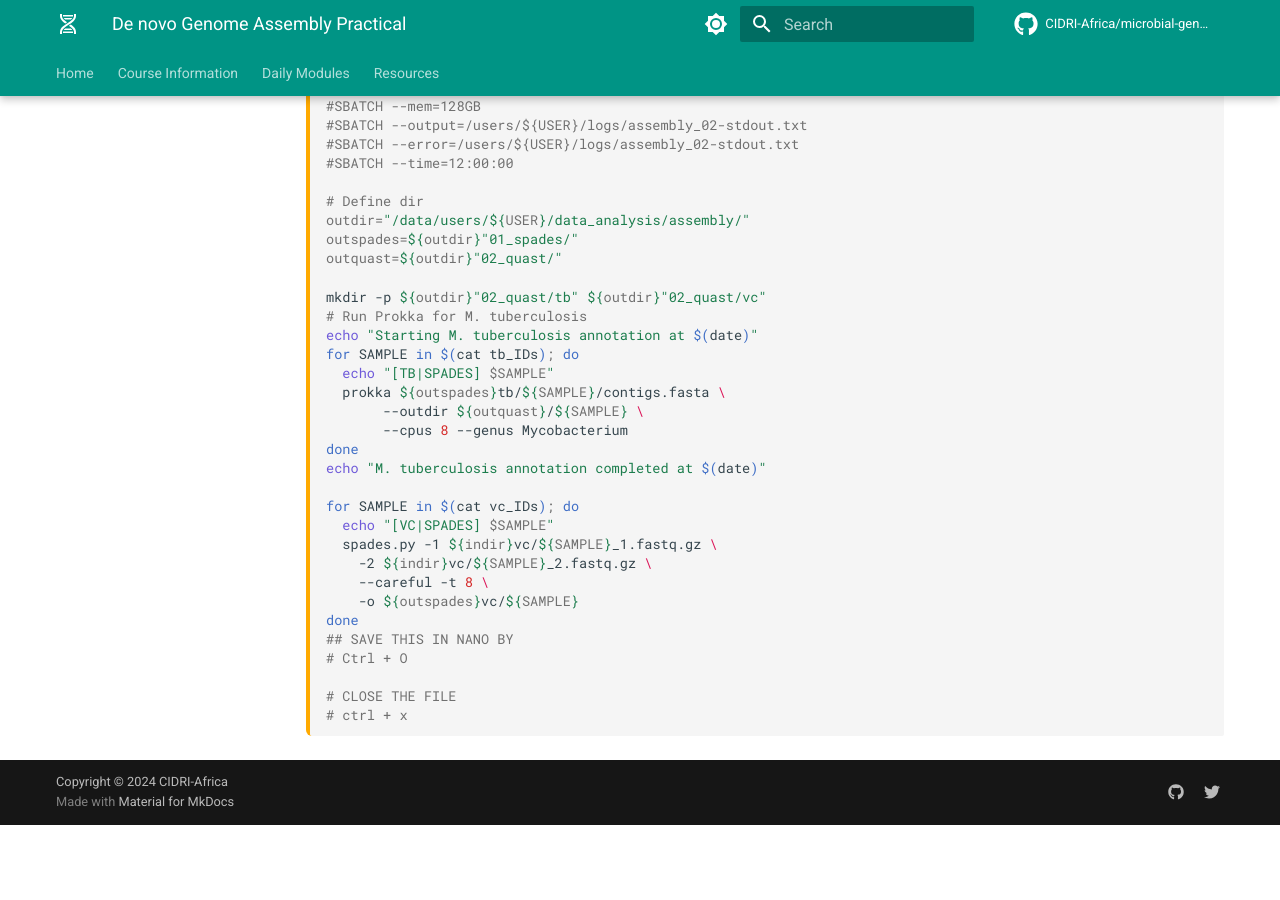
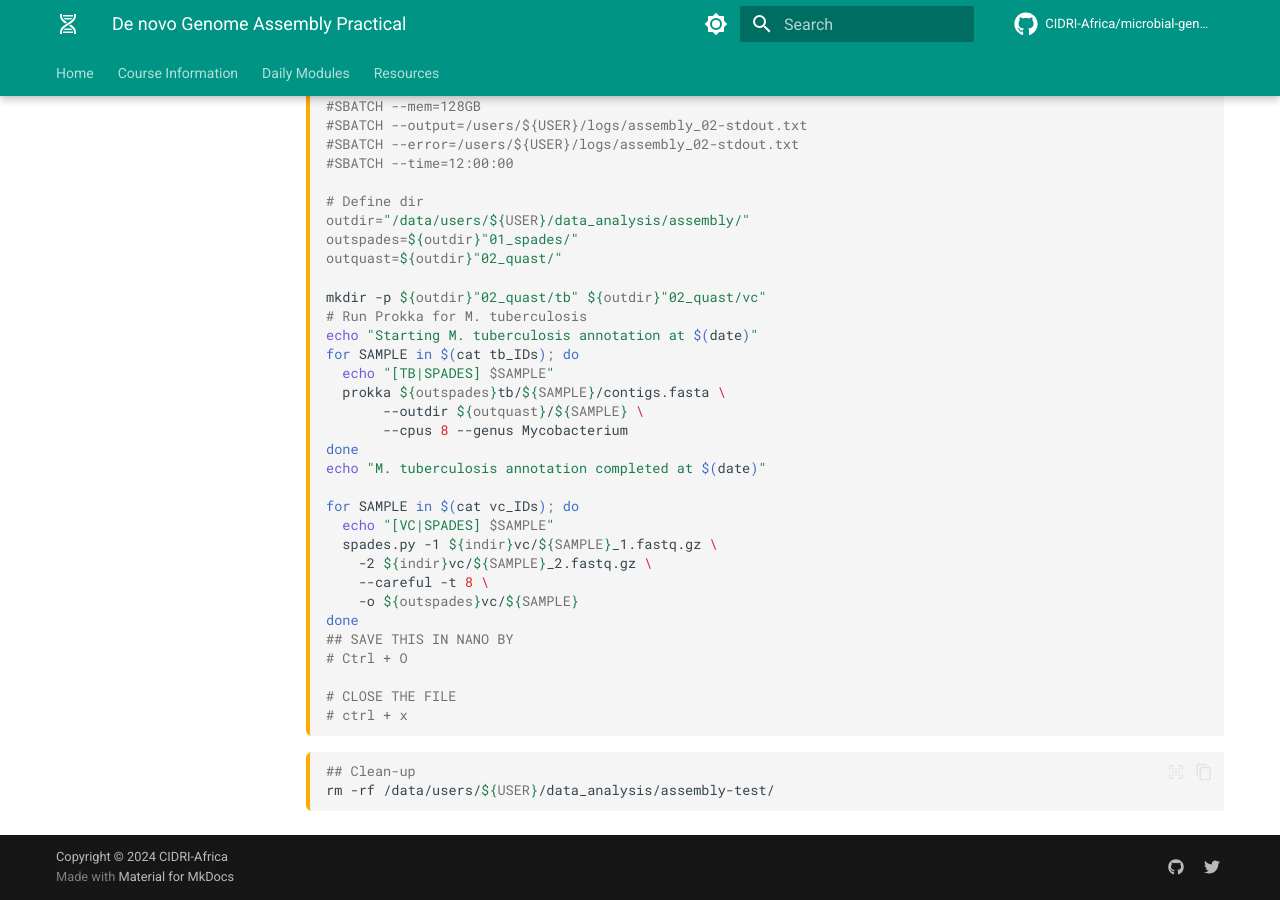
Before and after one commit to mamanambiya/microbial-genomics-training, an MkDocs documentation site: the page built from docs_src/day4/practical_assembly.md, in a window 1280 px wide and 900 px high, scrolled down 5440 px. Built offline with MkDocs 1.6.1 and Material for MkDocs 9.7.7, drawn with Linux system fonts in a browser that asks for light colours; comment, search, counter and statistics services are not loaded; before the commit the page ends 6265 px from its top, so only the background shows below that.

Commit message:
Update practical_assembly.md

````diff
--- a/docs_src/day4/practical_assembly.md
+++ b/docs_src/day4/practical_assembly.md
@@ -280,3 +280,8 @@ done
 # CLOSE THE FILE
 # ctrl + x
 ```
+
+```bash
+## Clean-up
+rm -rf /data/users/${USER}/data_analysis/assembly-test/
+```
````
